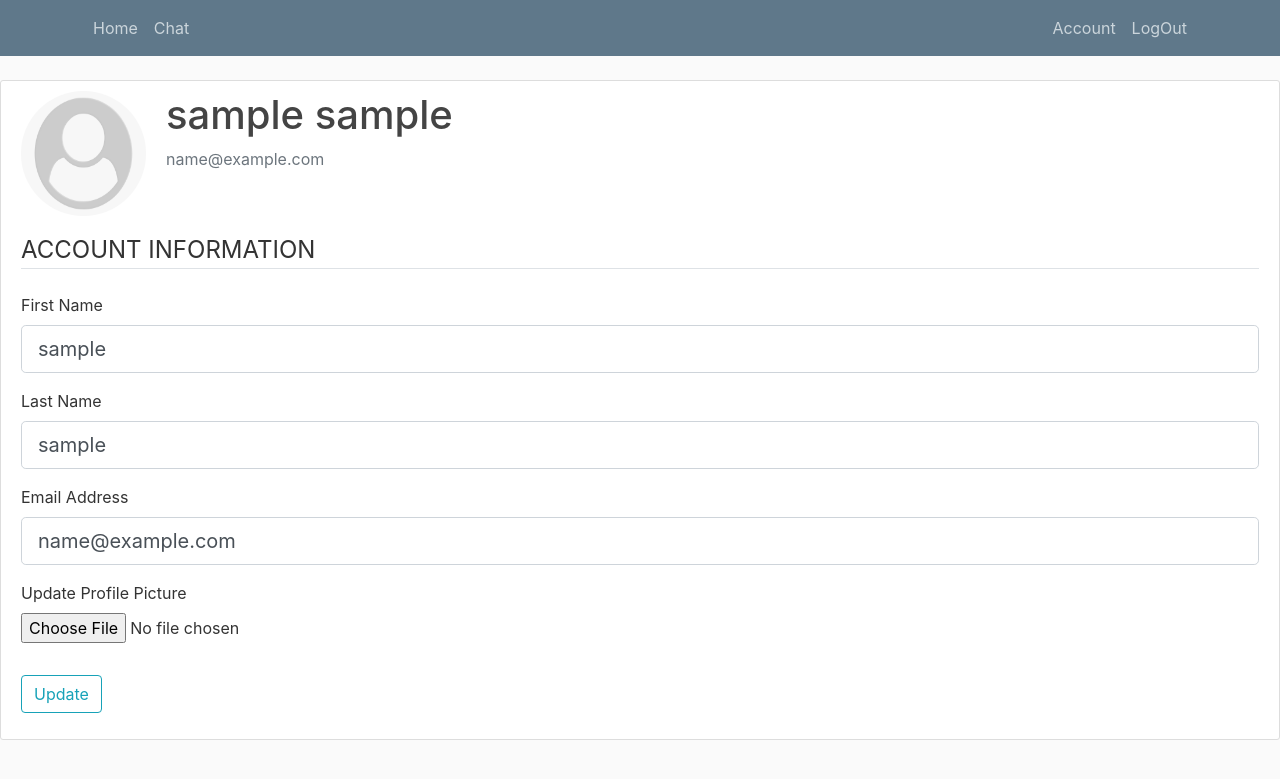
After one commit to Praveena1109/Chat-Application, a Flask app: page /account in a window 1280 px wide. The commit adds this page. Shown: the top 779 px of the page. Run offline with Flask 2, Linux system fonts and the light colour scheme; the visitor is signed in with stand-in values (Sample User, id 1); data comes from the database, SQL or seed files in the repository; both versions use the stored data as it was after the commit; some libraries are stand-ins or nearby versions.

Commit message:
Added account details

```diff
--- a/main/__init__.py
+++ b/main/__init__.py
@@ -2,6 +2,7 @@ from flask import Flask
 from flask_sqlalchemy import SQLAlchemy
 from flask_bcrypt import Bcrypt
 from flask_login import LoginManager
+from flask_socketio import SocketIO
 
 app = Flask(__name__)
 app.config['SECRET_KEY'] = 'c23761c3a31dc627ea1e638644ad7083'
@@ -10,5 +11,8 @@ app.config['SQLALCHEMY_TRACK_MODIFICATIONS'] = False
 db = SQLAlchemy(app)
 bcrypt = Bcrypt(app)
 login_manager = LoginManager(app)
+login_manager.login_view = 'login'
+login_manager.login_message_category = 'info'
+socketio = SocketIO(app)
 
 from main import routes
--- a/main/form.py
+++ b/main/form.py
@@ -1,7 +1,10 @@
 from flask_wtf import FlaskForm
+from flask_wtf.file import FileField, FileAllowed
+from flask_login import current_user
 from wtforms import StringField, PasswordField, SubmitField, BooleanField
 from wtforms.validators import DataRequired, Length, Email, EqualTo, ValidationError
 from main.models import User
+
 
 
 class RegistrationForm(FlaskForm):
@@ -29,3 +32,20 @@ class LoginForm(FlaskForm):
     remember = BooleanField('Remember Me')
 
     submit = SubmitField('Log In')
+
+class UpdateForm(FlaskForm):
+    firstName = StringField('First Name',
+                            validators=[DataRequired(), Length(min=2, max=20)])
+    lastName = StringField('Last Name',
+                           validators=[DataRequired(), Length(min=2, max=20)])
+    email = StringField('Email Address',
+                        validators=[DataRequired(), Email()])
+    picture = FileField('Update Profile Picture', validators=[FileAllowed(['jpg', 'png'])])
+
+    submit = SubmitField('Update')
+
+    def validate_email(self, email):
+        if email.data != current_user.email:
+            user = User.query.filter_by(email=email.data).first()
+            if user:
+                raise ValidationError('This Email ID already has an account')
--- a/main/models.py
+++ b/main/models.py
@@ -11,8 +11,9 @@ class User(db.Model, UserMixin):
     id = db.Column(db.Integer, primary_key=True)
     firstName = db.Column(db.String(20), nullable=False)
     lastName = db.Column(db.String(20), nullable=False)
+    image_file = db.Column(db.String(20), nullable=False, default='default.png')
     email = db.Column(db.String(60), unique=True, nullable=False)
     password = db.Column(db.String(60), nullable=False)
 
     def __repr__(self):
-        return f"User('{self.firstName}','{self.lastName}','{self.email}','{self.password}')"
+        return f"User('{self.firstName}','{self.lastName}','{self.email}','{self.password}',{self.image_file})"
--- a/main/routes.py
+++ b/main/routes.py
@@ -1,9 +1,13 @@
-from flask import render_template, url_for, flash, redirect
-from main import app, db, bcrypt
-from main.form import RegistrationForm, LoginForm
+from flask import render_template, url_for, flash, redirect, request
+from main import app, db, bcrypt, socketio
+from main.form import RegistrationForm, LoginForm, UpdateForm
 from main.models import User
-from flask_login import login_user
-
+from flask_login import login_user, current_user, logout_user, login_required
+from flask_socketio import send
+import time
+from PIL import Image
+import secrets
+import os
 
 @app.route("/")
 @app.route("/home")
@@ -13,6 +17,8 @@ def home():
 
 @app.route("/register", methods=['GET', 'POST'])
 def register():
+    if current_user.is_authenticated:
+        return redirect(url_for('home'))
     form = RegistrationForm()
     if form.validate_on_submit():
         hashed_password = bcrypt.generate_password_hash(form.password.data).decode('utf-8')
@@ -26,13 +32,74 @@ def register():
 
 @app.route("/login", methods=['GET', 'POST'])
 def login():
+    if current_user.is_authenticated:
+        return redirect(url_for('home'))
     form = LoginForm()
     if form.validate_on_submit():
         user = User.query.filter_by(email=form.email.data).first()
         if user and bcrypt.check_password_hash(user.password, form.password.data):
             login_user(user, remember=form.remember.data)
+            next_page = request.args.get('next')
             flash('Successfully logged In', 'success')
-            return redirect(url_for('home'))
+            return redirect(next_page) if next_page else redirect(url_for('home'))
         else:
             flash('Login Unsuccessful. Please check email and password', 'danger')
     return render_template('login.html', title='Log In', form=form)
+
+
+@app.route("/logout")
+def logout():
+    logout_user()
+    flash('Successfully Logged Out', 'success')
+    return redirect(url_for('home'))
+
+
+@app.route("/chat", methods=['GET', 'POST'])
+@login_required
+def chat():
+    return render_template('chat.html', title='Chat', name = current_user.firstName)
+
+
+def save_picture(form_picture):
+    random_hex = secrets.token_hex(8)
+    _, f_ext = os.path.splitext(form_picture.filename)
+    picture_fn = random_hex + f_ext
+    picture_path = os.path.join(app.root_path, 'static/profile_pics', picture_fn)
+
+    output_size = (125, 125)
+    i = Image.open(form_picture)
+    i.thumbnail(output_size)
+    i.save(picture_path)
+
+    return picture_fn
+
+
+@app.route("/account", methods=['GET', 'POST'])
+@login_required
+def account():
+    form = UpdateForm()
+    if form.validate_on_submit():
+        if form.picture.data:
+            picture_file = save_picture(form.picture.data)
+            current_user.image_file = picture_file
+        current_user.firstName = form.firstName.data
+        current_user.lastName = form.lastName.data
+        current_user.email = form.email.data
+        db.session.commit()
+        flash("Account has been updated", 'success')
+        return redirect(url_for('account'))
+    elif request.method == 'GET':
+        form.firstName.data = current_user.firstName
+        form.lastName.data = current_user.lastName
+        form.email.data = current_user.email
+    image_file = url_for('static', filename = 'profile_pics/' + current_user.image_file)
+    return render_template('account.html', title='Account', form = form, image_file=image_file)
+
+
+@socketio.on('incoming-msg')
+def on_message(data):
+    msg = data["msg"]
+    name = data["username"]
+
+    time_stamp = time.strftime('%b-%d %I:%M%p', time.localtime())
+    send({"username": name, "msg": msg, "time_stamp": time_stamp})
--- /dev/null
+++ b/main/templates/account.html
@@ -0,0 +1,71 @@
+{% extends "layout.html" %}
+{% block content %}
+<div class="content-section">
+  <div class="media">
+    <img class="rounded-circle account-img" src="{{ image_file }}">
+    <div class="media-body">
+      <h2 class="account-heading">{{ current_user.firstName + " " +current_user.lastName}}</h2>
+      <p class="text-secondary">{{ current_user.email }}</p>
+    </div>
+  </div>
+      <form method="POST" action="" enctype="multipart/form-data">
+          {{ form.hidden_tag() }}
+          <fieldset class="form-group">
+              <legend class="border-bottom mb-4">
+                  ACCOUNT INFORMATION
+              </legend>
+              <div class="form-group">
+                  {{ form.firstName.label(class="form-control-label") }}
+                  {% if form.firstName.errors %}
+                      {{ form.firstName(class="form-control form-control-lg is-invalid") }}
+                      <div class="invalid-feedback">
+                          {% for error in form.firstName.errors %}
+                              <span>{{ error }}</span>
+                          {% endfor %}
+                      </div>
+                  {% else %}
+                      {{ form.firstName(class="form-control form-control-lg") }}
+                  {% endif %}
+              </div>
+              <div class="form-group">
+                  {{ form.lastName.label(class="form-control-label") }}
+                  {% if form.lastName.errors %}
+                      {{ form.lastName(class="form-control form-control-lg is-invalid") }}
+                      <div class="invalid-feedback">
+                          {% for error in form.lastName.errors %}
+                              <span>{{ error }}</span>
+                          {% endfor %}
+                      </div>
+                  {% else %}
+                      {{ form.lastName(class="form-control form-control-lg") }}
+                  {% endif %}
+              </div>
+              <div class="form-group">
+                  {{ form.email.label(class="form-control-label") }}
+                  {% if form.email.errors %}
+                      {{ form.email(class="form-control form-control-lg is-invalid") }}
+                      <div class="invalid-feedback">
+                          {% for error in form.email.errors %}
+                              <span>{{ error }}</span>
+                          {% endfor %}
+                      </div>
+                  {% else %}
+                      {{ form.email(class="form-control form-control-lg") }}
+                  {% endif %}
+              </div>
+              <div class="form-group">
+                  {{ form.picture.label() }}
+                  {{ form.picture(class = "form-control-file") }}
+                  {% if form.picture.errors %}
+                      {% for error in form.picture.errors %}
+                          <span class="text-danger">{{ error }}</span><br>
+                      {% endfor %}
+                  {% endif %}
+              </div>
+          </fieldset>
+          <div class="form-group">
+              {{ form.submit(class="btn btn-outline-info") }}
+          </div>
+      </form>
+</div>
+{% endblock content %}
--- a/main/templates/layout.html
+++ b/main/templates/layout.html
@@ -24,11 +24,17 @@
           <div class="collapse navbar-collapse" id="navbarToggle">
             <div class="navbar-nav mr-auto">
               <a class="nav-item nav-link" href="{{ url_for('home') }}">Home</a>
+              <a class="nav-item nav-link" href="{{ url_for('chat') }}">Chat</a>
             </div>
             <!-- Navbar Right Side -->
             <div class="navbar-nav">
-              <a class="nav-item nav-link" href="{{ url_for('login') }}">Login</a>
-              <a class="nav-item nav-link" href="{{ url_for('register') }}">SignUp</a>
+              {% if current_user.is_authenticated %}
+                <a class="nav-item nav-link" href="{{ url_for('account') }}">Account</a>
+                <a class="nav-item nav-link" href="{{ url_for('logout') }}">LogOut</a>
+              {% else %}
+                <a class="nav-item nav-link" href="{{ url_for('login') }}">LogIn</a>
+                <a class="nav-item nav-link" href="{{ url_for('register') }}">SignUp</a>
+              {% endif %}
             </div>
           </div>
         </div>
@@ -44,8 +50,8 @@
           {% endfor %}
         {% endif %}
       {% endwith %}
-      {% block content %}{% endblock %}
     </div>
+    {% block content %}{% endblock %}
     <script src="https://code.jquery.com/jquery-3.2.1.slim.min.js" integrity="sha384-KJ3o2DKtIkvYIK3UENzmM7KCkRr/rE9/Qpg6aAZGJwFDMVNA/GpGFF93hXpG5KkN" crossorigin="anonymous"></script>
     <script src="https://cdnjs.cloudflare.com/ajax/libs/popper.js/1.12.9/umd/popper.min.js" integrity="sha384-ApNbgh9B+Y1QKtv3Rn7W3mgPxhU9K/ScQsAP7hUibX39j7fakFPskvXusvfa0b4Q" crossorigin="anonymous"></script>
     <script src="https://maxcdn.bootstrapcdn.com/bootstrap/4.0.0/js/bootstrap.min.js" integrity="sha384-JZR6Spejh4U02d8jOt6vLEHfe/JQGiRRSQQxSfFWpi1MquVdAyjUar5+76PVCmYl" crossorigin="anonymous"></script>
```
Also changed, not shown: main/static/socketio.js (added, +76 -0 lines), main/templates/chat.html (added, +19 -0 lines), main/site.db, main/static/profile_pics/default.png (added), main/static/profile_pics/f4e2fa84686a72ca.png (added).
